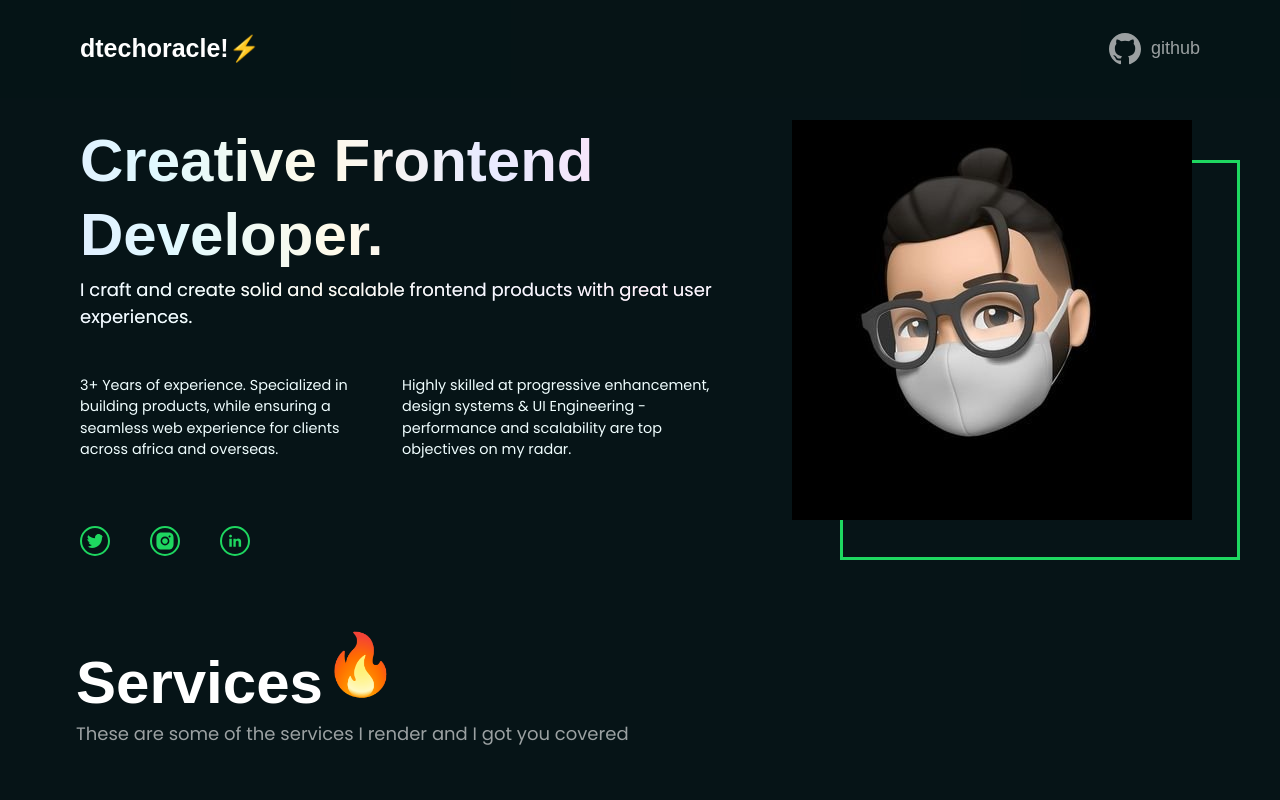
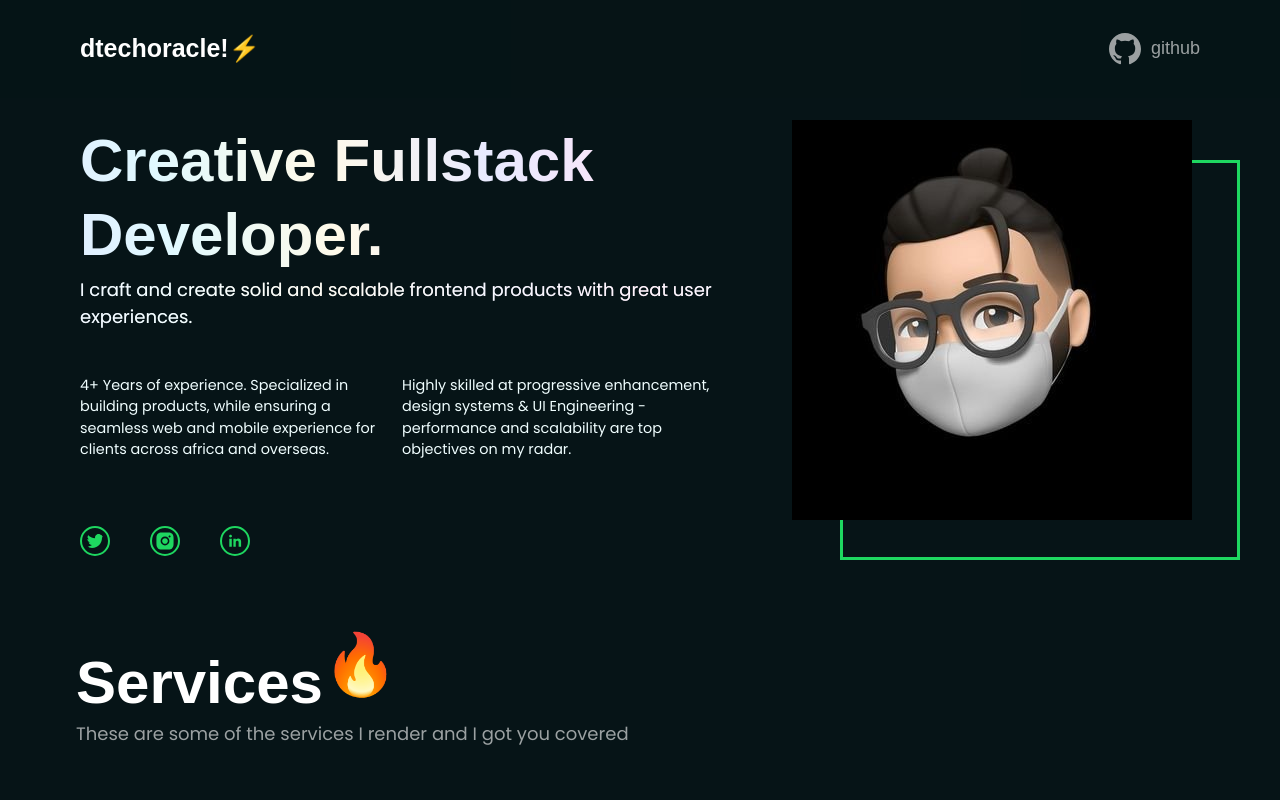
Before and after one commit to dtechoracle/portfolio, a React (Vite) app: page / in a window 1280 px wide. Shown: the top 800 px of the page. Built offline with nearby package versions, Linux system fonts and the light colour scheme; a web font is replaced by a local one.

Commit message:
Update hero.jsx

```diff
--- a/src/components/hero.jsx
+++ b/src/components/hero.jsx
@@ -11,7 +11,7 @@ const Hero = () => {
               <h1
               // className={`font-clashbold font-semibold text-[40px] leading-[36.9px] text-[#CFFAFF] md:leading-[4 5px] md:text-[35px] md:max-w-max lg:leading-[73.8px] lg:max-w-[580px] lg:text-[60px] `}
               >
-                Creative Frontend Developer<span>.</span>
+                Creative Fullstack developer<span>.</span>
               </h1>
             </div>
             <p className="gradientText font-medium font-pop text-[15px] text-[#FFFFFF99] max-w-[353px] mt-[45px] md:mt-8 lg:mt-1 md:max-w-[639px] md:text-[18px] leading-md:[27px]">
@@ -23,8 +23,8 @@ const Hero = () => {
               className="text-[#F0FEFF] font-pop flex-shrink-0 text-[.9em] leading-[1.5] font-medium mt-[40px] flex flex-col gap-8 md:flex md:flex-col md:gap-[20px] md:mt-[45px] lg:flex lg:flex-row lg:items-start lg:gap-[12px]"
             >
               <p className="max-w-[310px]">
-                3+ Years of experience. Specialized in building products, while
-                ensuring a seamless web experience for clients across africa and
+                4+ Years of experience. Specialized in building products, while
+                ensuring a seamless web and mobile experience for clients across africa and
                 overseas.
               </p>
               <p className="max-w-[319px]">
```
